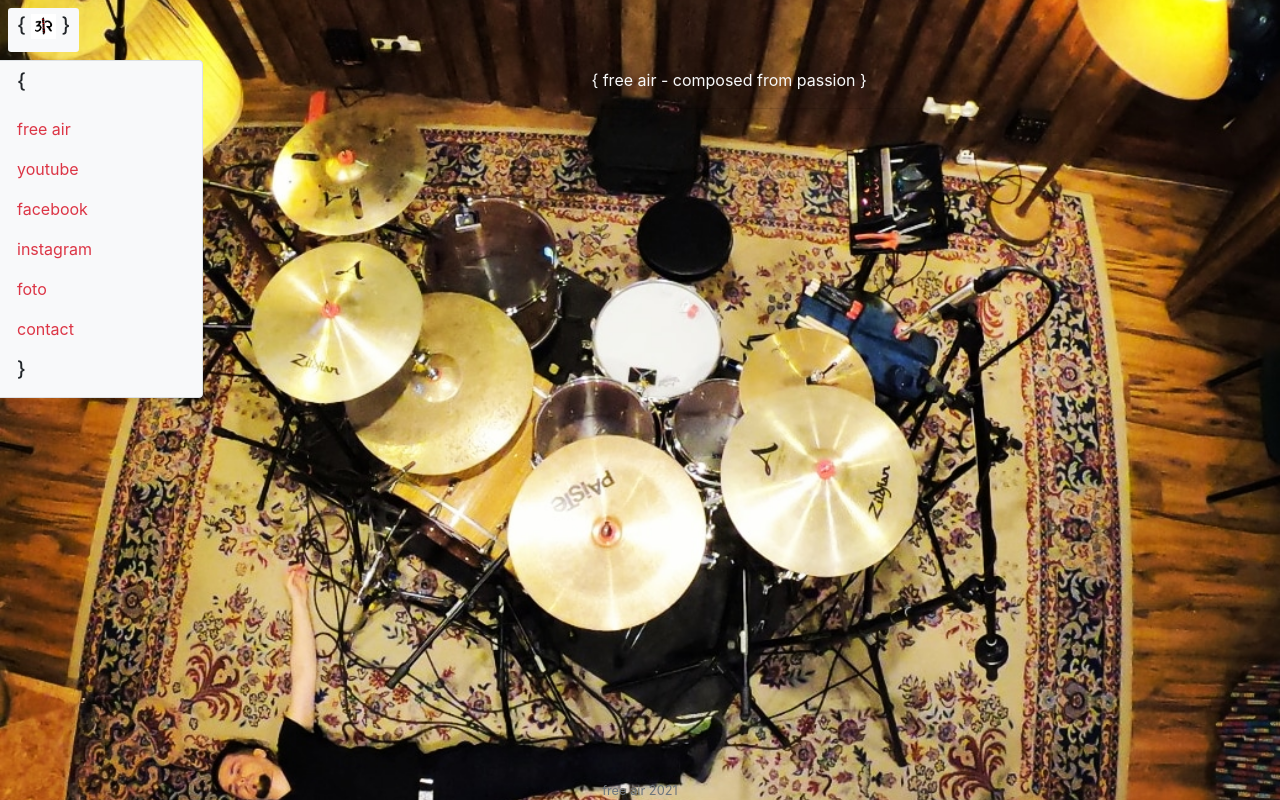
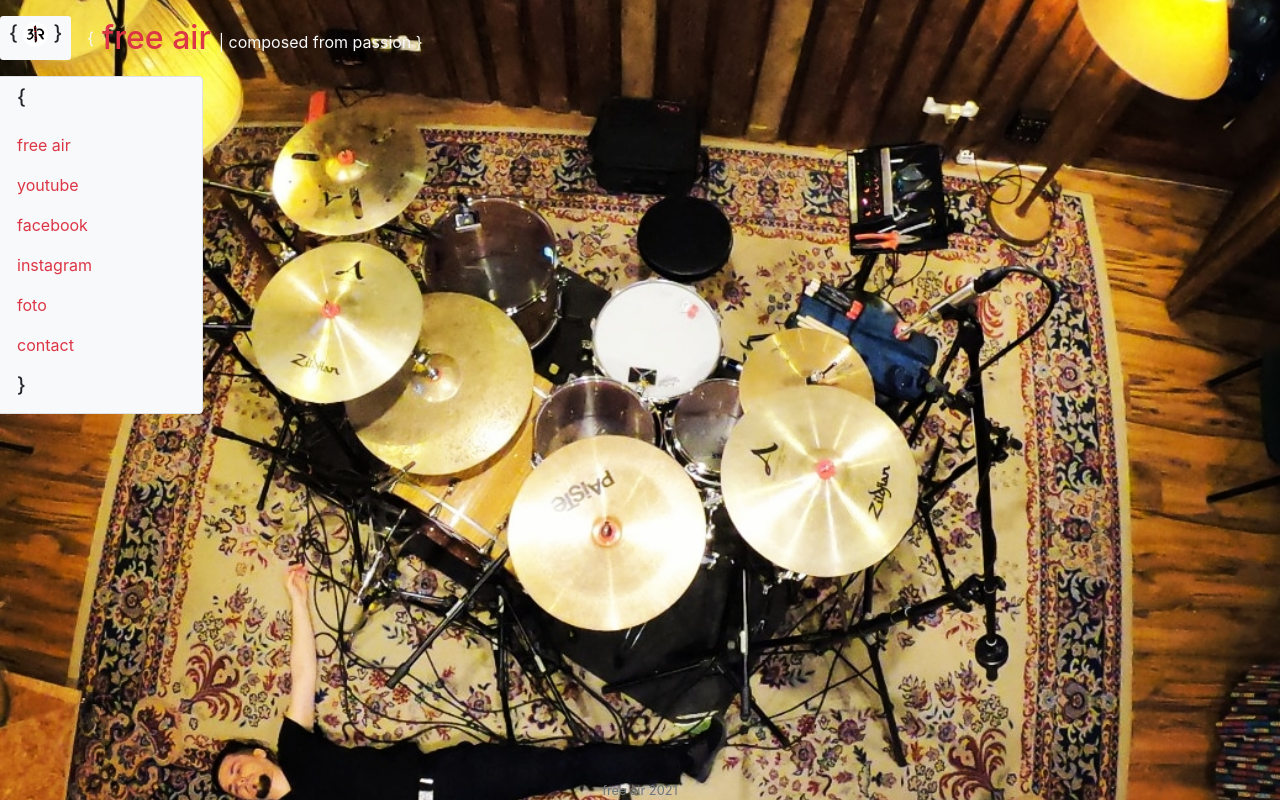
Before and after one commit to mateusz-andrzej-krupa/project-free-air, a website: page index.html in a window 1280 px wide. Drawn offline with nearby package versions, Linux system fonts and the light colour scheme.

Commit message:
Add logotype to menu

```diff
--- a/index.html
+++ b/index.html
@@ -16,12 +16,19 @@
     background-attachment: fixed;
     "
     >
-        <button type="button" class="btn m-2 btn-sm bg-light" data-toggle="collapse" href="#menu" role="button" aria-expanded="false" aria-controls="collapseExample">
-            <h5>
-            {
-                <img class="bg-light " src="/images/logo 3lR free air.png"  height="25px" width="25px" alt="Responsive image">
-            }
-            </h5></button>
+        <!-- logo -->
+        <div class="d-flex flex-row align-items-center">
+            <button type="button" class="btn my-3 mr-3 btn-sm bg-light" data-toggle="collapse" href="#menu" role="button" aria-expanded="false" aria-controls="collapseExample">
+                <h5>
+                {
+                    <img class="bg-light rounded-circle" src="/images/logo 3lR free air.png"  height="25px" width="25px" alt="Responsive image">
+                }
+                </h5>
+            </button>
+            <p class="text-light m-0"> { </p>
+                <h2 class="text-danger mx-2 my-0"> free air </h2>
+                    <p class="text-light mt-4"> | composed from passion }</p>
+        </div>
             <div class="row">
             <!-- menu -->
             <div class="col-2 bg-light border rounded" id="menu">
@@ -38,12 +45,11 @@
               </div>
             </div>
             <!-- pages -->
-            <div class=" text-light col-10 d-flex justify-content-center align-items-center ">
+            <div class=" text-light col-10 d-flex justify-content-center">
                 <!-- free air -->
               <div class="tab-content" id="v-pills-tabContent">
-                <div class="tab-pane fade show active" id="v-pills-home" role="tabpanel" aria-labelledby="v-pills-home-tab">
-                    <p class="">{ free air - composed from passion }</p>
-                    <hr />
+                <div class="tab-pane fade show active align-items-start" id="v-pills-home" role="tabpanel" aria-labelledby="v-pills-home-tab">
+                    <!-- <p class="">{ free air - composed from passion }</p> -->
                 </div>
                 <!-- yt -->
                 <div class="tab-pane fade" id="v-pills-yt" role="tabpanel" aria-labelledby="v-pills-yt-tab">
```
